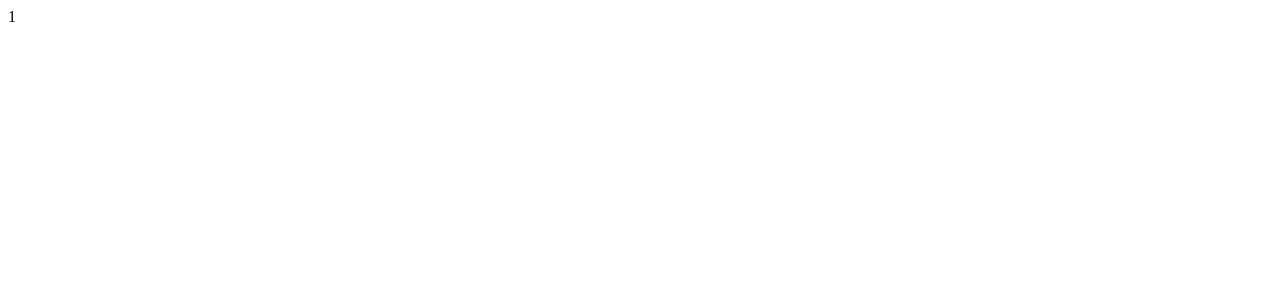
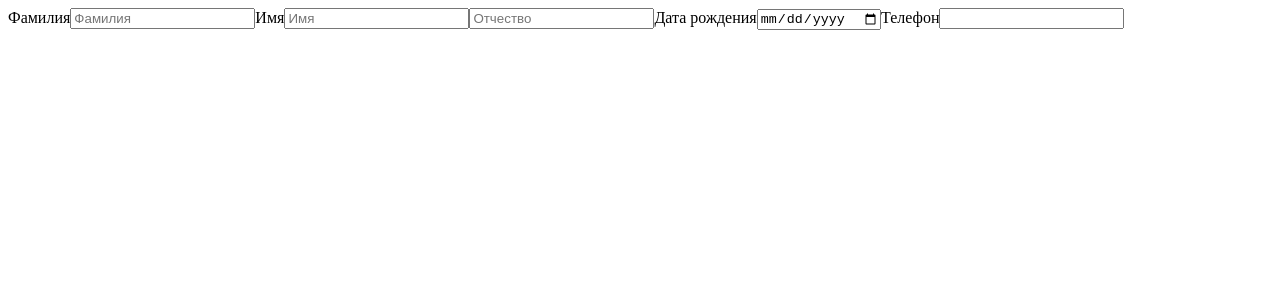
Before and after one commit to janich96/vue-crm, a Vue app: page / in a window 1280 px wide. Shown: the top 300 px of the page. Built offline with nearby package versions, Linux system fonts and the light colour scheme.

Commit message:
First form

```diff
--- a/src/App.vue
+++ b/src/App.vue
@@ -1,8 +1,18 @@
 <template>
   <div id="app">
-    <router-view/>
+    <SignUp />
   </div>
 </template>
 
+<script>
+import SignUp from './views/SignUp.vue'
+export default {
+  components: {
+    SignUp
+  }
+}
+</script>
+
 <style lang="scss">
+@import "assets/index.css";
 </style>
--- a/src/router/index.js
+++ b/src/router/index.js
@@ -1,11 +1,11 @@
 import { createRouter, createWebHistory } from 'vue-router'
-import Home from '../views/Home.vue'
+import SignUp from '../views/SignUp.vue'
 
 const routes = [
   {
     path: '/',
-    name: 'Home',
-    component: Home
+    name: 'SignUp',
+    component: SignUp
   }
 ]
 
--- a/src/views/Home.vue
+++ /dev/null
@@ -1,13 +0,0 @@
-<template>
-  <div>
-    1
-  </div>
-</template>
-
-<script>
-
-export default {
-  name: 'Home',
-  components: {}
-}
-</script>
--- /dev/null
+++ b/src/views/SignUp.vue
@@ -0,0 +1,21 @@
+<template>
+  <form class="" action="" method="post">
+    <label for="surname">Фамилия</label>
+    <input v-model="surname" id="surname" placeholder="Фамилия">
+    <label for="name">Имя</label>
+    <input v-model="name" id="name" placeholder="Имя">
+    <label for="fatherName"></label>
+    <input v-model="fatherName" id="fatherName" placeholder="Отчество">
+    <label for="birthday">Дата рождения</label>
+    <input type="date" v-model="birthday" id="birthday">
+    <label for="phone">Телефон</label>
+    <input type="number" v-model="phone" id="phone">
+  </form>
+</template>
+
+<script>
+
+export default {
+  name: 'SignUp'
+}
+</script>
```
Also changed, not shown: src/assets/index.css (added).
